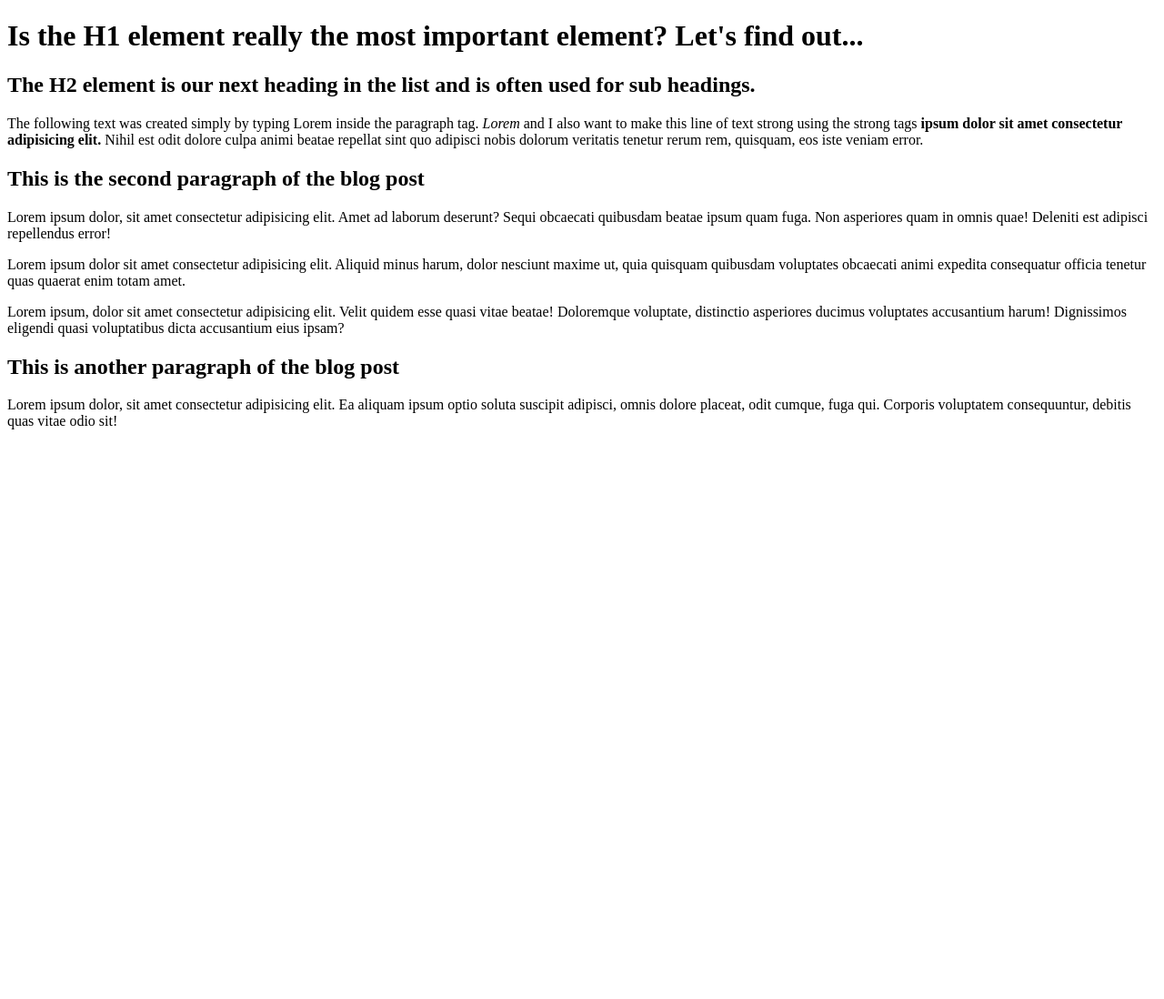
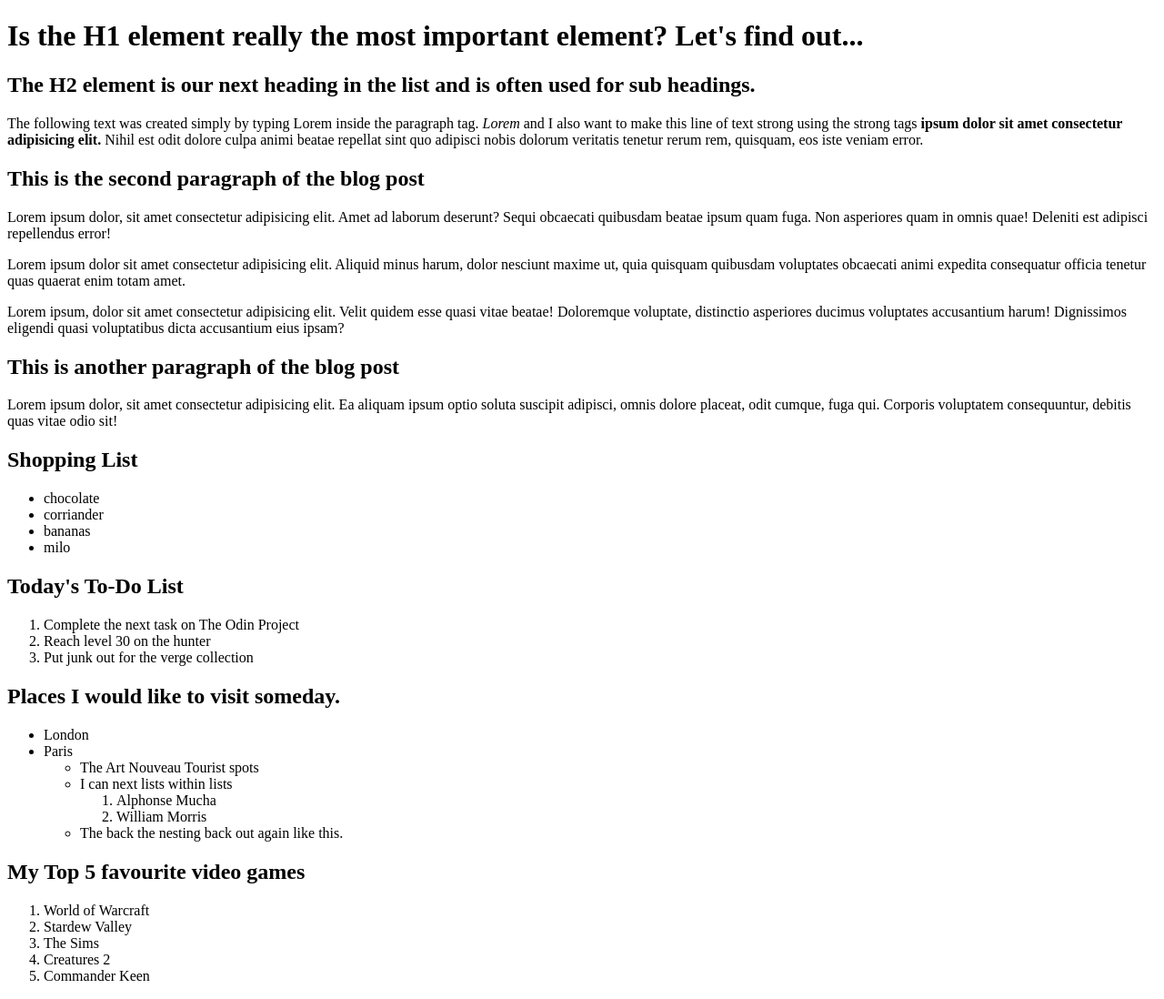
Before and after one commit to SleepingPixels/git_test, a plain HTML site: page blog-test-html-tags.html in a window 1280 px wide. Shown: the whole page at 91% size. Before the commit the page ends 800 px from the top, so only its background shows below. Drawn offline with Linux system fonts and the light colour scheme.

Commit message:
Completed task on lists, ul and ol.

```diff
--- a/blog-test-html-tags.html
+++ b/blog-test-html-tags.html
@@ -14,5 +14,44 @@
         <p>Lorem ipsum, dolor sit amet consectetur adipisicing elit. Velit quidem esse quasi vitae beatae! Doloremque voluptate, distinctio asperiores ducimus voluptates accusantium harum! Dignissimos eligendi quasi voluptatibus dicta accusantium eius ipsam?</p>
         <h2>This is another paragraph of the blog post</h2>
         <p>Lorem ipsum dolor, sit amet consectetur adipisicing elit. Ea aliquam ipsum optio soluta suscipit adipisci, omnis dolore placeat, odit cumque, fuga qui. Corporis voluptatem consequuntur, debitis quas vitae odio sit!</p>
+
+        <h2>Shopping List</h2>
+        <ul>
+            <li>chocolate</li>
+            <li>corriander</li>
+            <li>bananas</li>
+            <li>milo</li>
+        </ul>
+
+        <h2>Today's To-Do List</h2>
+        <ol>
+            <li>Complete the next task on The Odin Project</li>
+            <li>Reach level 30 on the hunter</li>
+            <li>Put junk out for the verge collection</li>
+        </ol>
+
+        <h2>Places I would like to visit someday.</h2>
+        <ul>
+            <li>London</li>
+            <li>Paris</li>
+                <ul>
+                    <li>The Art Nouveau Tourist spots</li>
+                    <li>I can next lists within lists</li>
+                        <ol>
+                            <li>Alphonse Mucha</li>
+                            <li>William Morris</li>
+                        </ol>
+                    <li>The back the nesting back out again like this.</li>
+                </ul>
+        </ul>
+
+        <h2>My Top 5 favourite video games</h2>
+        <ol>
+            <li>World of Warcraft</li>
+            <li>Stardew Valley</li>
+            <li>The Sims</li>
+            <li>Creatures 2</li>
+            <li>Commander Keen</li>
+        </ol>
     </body>
 </html>
```
